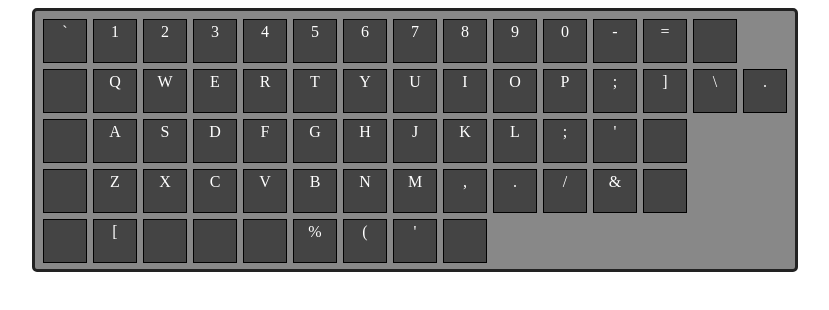
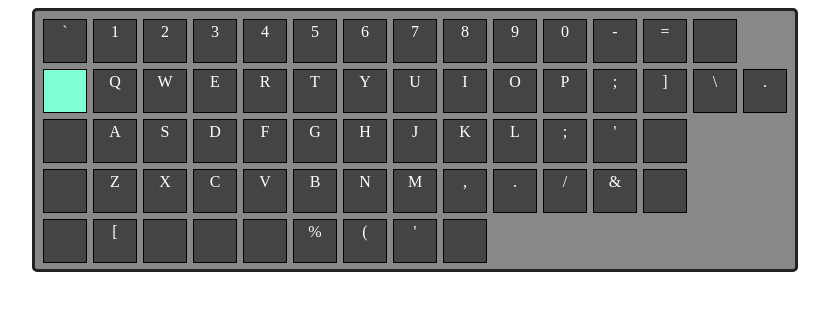
Before and after one commit to iryna-zhyhala/virtual-keyboard, a plain HTML site: page index.html in a window 1280 px wide. Both pictures are taken after a click on the element 290 px from the left and 91 px from the top of the page. Shown: the whole page, without its empty margins (225-1054 px from the left). Drawn offline with Linux system fonts and the light colour scheme.

Commit message:
feat: add active

```diff
--- a/index.js
+++ b/index.js
@@ -9,12 +9,32 @@ let keyboard = [96, 49, 50, 51, 52, 53, 54, 55, 56, 57, 48, 45, 61, 8, 9, 81, 87
 function init() {
     let out = '';
     for (let i = 0; i < keyboard.length; i++) {
-        if (i == 14 || i == 29 || i == 42 || i == 55) {
+        if (i === 14 || i === 29 || i === 42 || i === 55) {
             out += '<div class="clearfix"></div>';
         }
-        out += '<div class = "key">' + String.fromCharCode(keyboard[i]) + '</div>';
+        out += '<div class = "key" data="' + keyboard[i] + '" >' + String.fromCharCode(keyboard[i]) + '</div>';
     }
     document.querySelector('#keyboard').innerHTML = out;
 }
 
 init();
+
+document.onkeydown = function(event) {
+    console.log(event.code);
+    console.log(event.keyCode);
+    document.querySelectorAll('#keyboard .key').forEach(function (element) {
+        element.classList.remove('active');
+    })
+    document.querySelector('#keyboard .key[data="'+ event.keyCode +'"]').classList.add('active')
+}
+
+document.querySelectorAll('#keyboard .key').forEach(function (element) {
+    element.onclick = function(event) {
+        document.querySelectorAll('#keyboard .key').forEach(function (element) {
+            element.classList.remove('active');
+        });
+        let code = this.getAttribute('data');
+        this.classList.add('active');
+        console.log(code);
+    }
+})
--- a/style.css
+++ b/style.css
@@ -30,3 +30,7 @@ html {
     width: 100%;
     clear: both;
 }
+
+.active {
+    background-color: aquamarine;
+}
```
